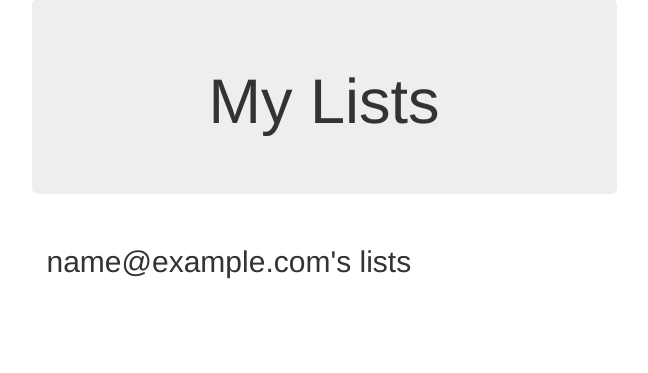
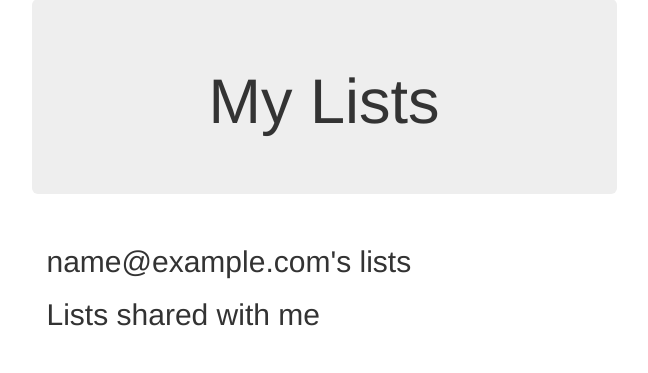
Before and after one commit to milindchauhan/python-tdd-book, a Django app: a page that uses lists/templates/my_lists.html in a window 1280 px wide. Shown: the part 73-446 px from the top of the page, without its empty margins (316-964 px from the left). Run offline with Django 3.2, Linux system fonts and the light colour scheme; tables that the repository leaves empty hold one stand-in row (values such as "Sample post"); some libraries are stand-ins or nearby versions.

Commit message:
Add table of lists which are being shared with the current user

```diff
--- a/lists/templates/my_lists.html
+++ b/lists/templates/my_lists.html
@@ -13,4 +13,13 @@
             </li>
         {% endfor %}
     </ul>
+
+    <h2>Lists shared with me</h2>
+    <ul>
+        {% for list in owner.lists_shared_with_me.all %}
+            <li>
+                <a href="{{ list.get_absolute_url }}">{{ list.name }}</a>
+            </li>
+        {% endfor %}
+    </ul>
 {% endblock %}
```
